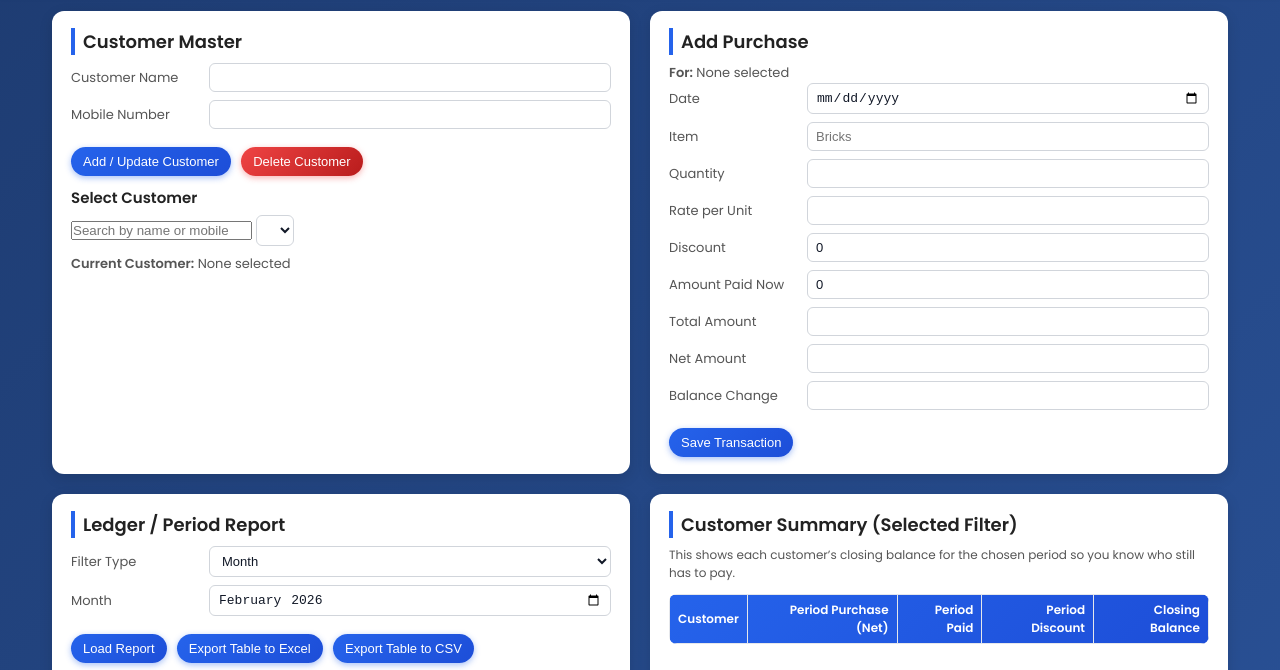
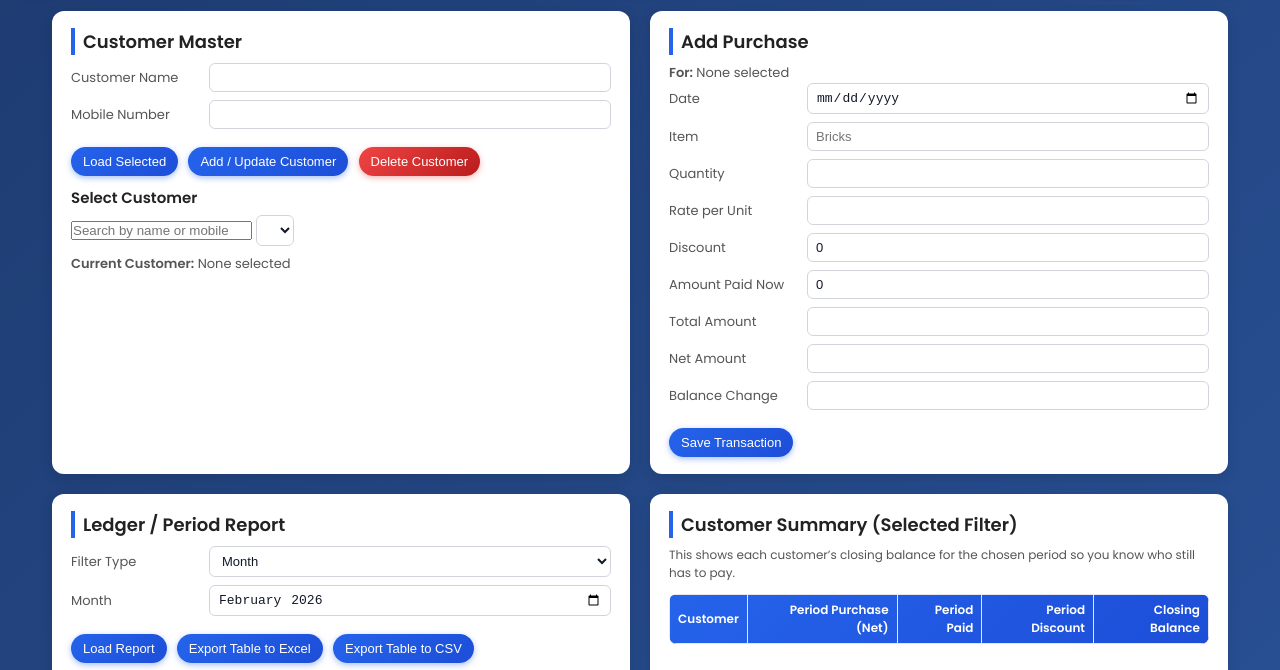
Before and after one commit to PREET7567/brick-ledger, a plain HTML site: page index.html in a window 1280 px wide. Shown: the part 63-733 px from the top of the page. Drawn offline with Linux system fonts and the light colour scheme.

Commit message:
Update index.html

```diff
--- a/index.html
+++ b/index.html
@@ -24,6 +24,7 @@
         <input type="text" id="custMobile" class="required">
       </div>
       <div>
+        <button id="loadCustomerBtn" style="margin-right:6px;">Load Selected</button>
         <button id="addCustomerBtn">Add / Update Customer</button>
         <button id="deleteCustomerBtn" style="background:linear-gradient(135deg,#ef4444,#b91c1c);box-shadow:0 2px 6px rgba(239,68,68,0.4);">
           Delete Customer
```
